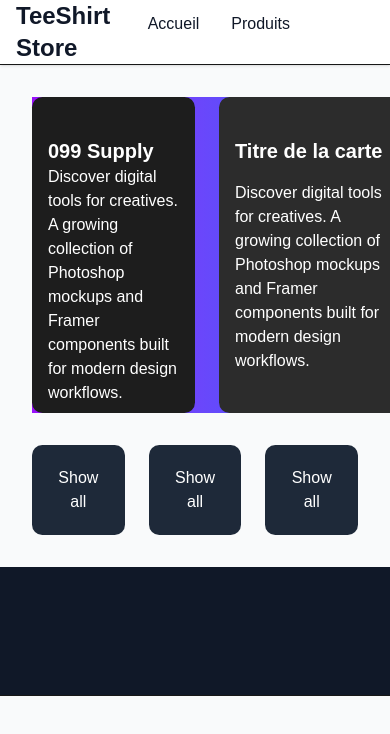
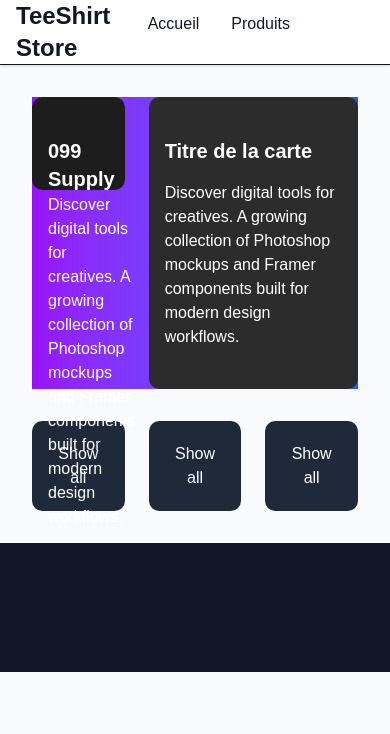
Before and after one commit to By-Kvn/saas-e-commerce, a Next.js app in the folder apps/web/: page / in a window 390 px wide. Shown: the top 734 px of the page. Built offline with nearby package versions, Linux system fonts and the light colour scheme; no server answers.

Commit message:
feat(grid): use grid

```diff
--- a/apps/web/src/app/page.tsx
+++ b/apps/web/src/app/page.tsx
@@ -52,8 +52,8 @@
 
 
       {/* Hero Section */}
-      <section className="bg-gradient-to-r from-purple-600 to-blue-600 text-white flex flex-row m-8 gap-6">
-      <div className="card max-w-7xl aspect-[21/9] mx-auto flex w-1/2 px-4 sm:px-6 lg:px-8 py-10 bg-[#1d1d1d] rounded-clamp">
+      <section className="bg-gradient-to-r from-purple-600 to-blue-600 text-white grid grid-cols-6 m-8 gap-6">
+      <div className="card aspect-1/1 flex col-span-2 px-4 sm:px-6 lg:px-8 py-10 bg-[#1d1d1d] rounded-clamp">
       <div className='card_content flex just-betwee grow flex-col relative'>
         <h2 className='text-xl font-bold text-white'>099 Supply</h2>
         <div className='card_description mt-auto'>
@@ -64,7 +64,7 @@
       </div>
       </div>
 
-      <div className="card max-w-7xl aspect-[21/9] w-full mx-auto px-4 sm:px-6 lg:px-8 py-10 bg-[#2c2c2c] rounded-clamp">
+      <div className="card h-full col-span-4 px-4 sm:px-6 lg:px-8 py-10 bg-[#2c2c2c] rounded-clamp">
       <div className='card_content flex  grow flex-col relative'>
         <h2 className='text-xl font-bold text-white mb-4'>Titre de la carte</h2>
         <div className='card_description mt-auto'>
@@ -77,14 +77,14 @@
       </section>
 
       {/* Featured Categories */}
-      <section className="flex gap-6 m-8">
-        <div className="inline-flex justify-center items-center w-1/2 py-5 px-6 bg-gray-800 text-white text-center no-underline select-none transition-all duration-150 ease-in-out border border-transparent rounded-[clamp(0.625rem,0.546875rem+0.390625vw,0.9375rem)] cursor-pointer hover:bg-gray-700">
+      <section className="grid grid-cols-6 gap-6 m-8">
+        <div className="inline-flex justify-center items-center col-span-2 py-5 px-6 bg-gray-800 text-white text-center no-underline select-none transition-all duration-150 ease-in-out border border-transparent rounded-[clamp(0.625rem,0.546875rem+0.390625vw,0.9375rem)] cursor-pointer hover:bg-gray-700">
         <button>Show all</button>
         </div>
-        <div className="inline-flex justify-center items-center w-1/2 py-5 px-6 bg-gray-800 text-white text-center no-underline select-none transition-all duration-150 ease-in-out border border-transparent rounded-[clamp(0.625rem,0.546875rem+0.390625vw,0.9375rem)] cursor-pointer hover:bg-gray-700">
+        <div className="inline-flex justify-center items-center col-span-2 py-5 px-6 bg-gray-800 text-white text-center no-underline select-none transition-all duration-150 ease-in-out border border-transparent rounded-[clamp(0.625rem,0.546875rem+0.390625vw,0.9375rem)] cursor-pointer hover:bg-gray-700">
         <button>Show all</button>
         </div>
-        <div className="inline-flex justify-center items-center w-1/2 py-5 px-6 bg-gray-800 text-white text-center no-underline select-none transition-all duration-150 ease-in-out border border-transparent rounded-[clamp(0.625rem,0.546875rem+0.390625vw,0.9375rem)] cursor-pointer hover:bg-gray-700">
+        <div className="inline-flex justify-center items-center col-span-2 py-5 px-6 bg-gray-800 text-white text-center no-underline select-none transition-all duration-150 ease-in-out border border-transparent rounded-[clamp(0.625rem,0.546875rem+0.390625vw,0.9375rem)] cursor-pointer hover:bg-gray-700">
         <button>Show all</button>
         </div>
         </section>
```
